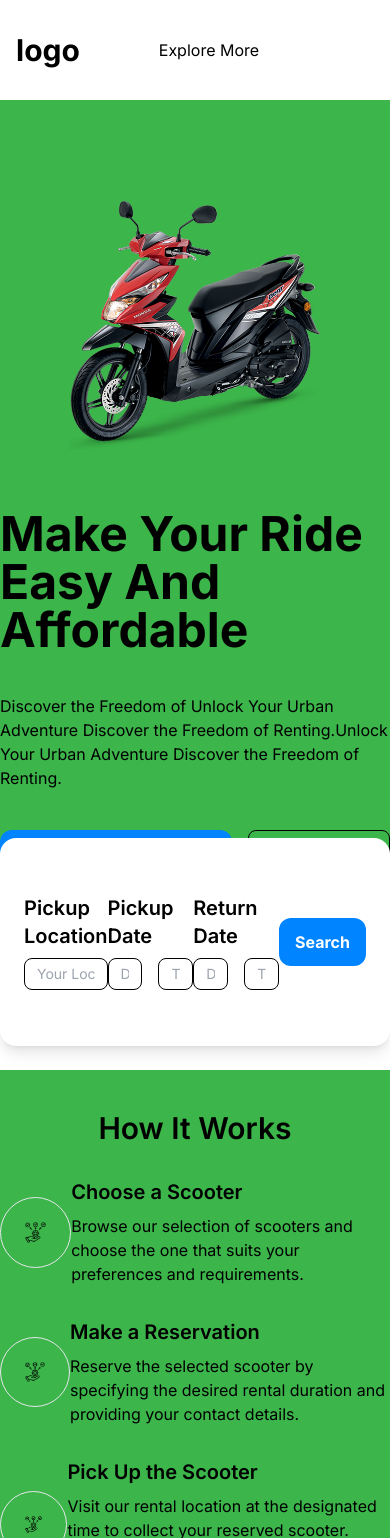
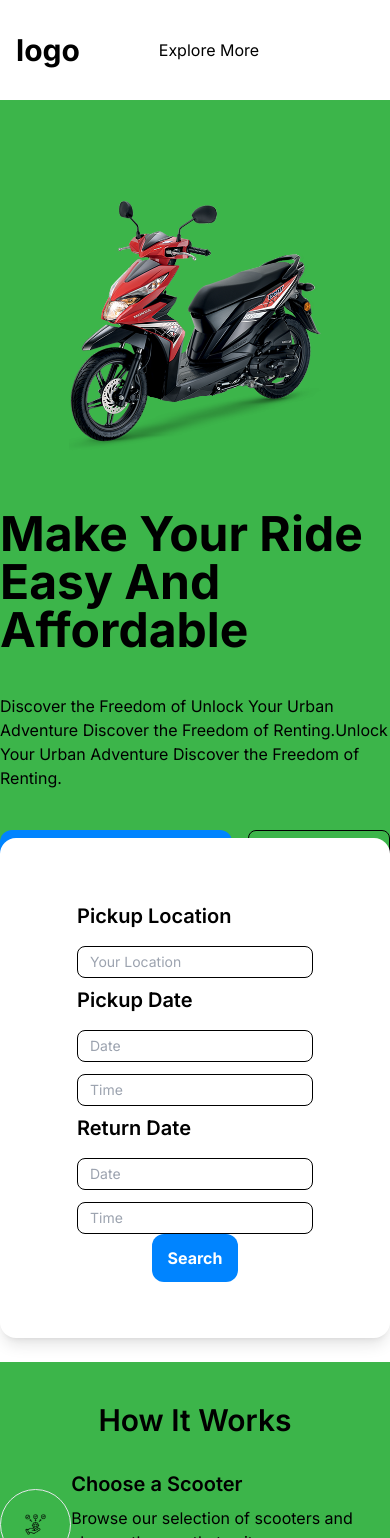
Before and after one commit to pixprocoder/rent_scooter, a Next.js app: page / in a window 390 px wide. Shown: the top 1538 px of the page. Built offline with nearby package versions, Linux system fonts and the light colour scheme.

Commit message:
card  completed

```diff
--- a/components/book/Book.tsx
+++ b/components/book/Book.tsx
@@ -5,10 +5,10 @@ const Book = () => {
   return (
     <section className="-mt-20 mb-6">
       <div className="card bg-white shadow-lg">
-        <div className="py-14 px-6 flex justify-between items-center">
+        <div className="py-14  px-6 flex flex-col lg:flex-row justify-between items-center">
           {/* Location */}
-          <div>
-            <h2 className="card-title">Pickup Location</h2>
+          <div className="">
+            <h2 className="text-xl font-semibold my-2">Pickup Location</h2>
             <div>
               <input
                 type="text"
@@ -19,9 +19,9 @@ const Book = () => {
           </div>
           {/* Pickup date */}
           <div>
-            <h2 className="card-title">Pickup Date</h2>
+            <h2 className="text-xl font-semibold my-2">Pickup Date</h2>
             <div>
-              <div className="flex gap-4">
+              <div className="flex flex-col lg:flex-row gap-1 lg:gap-4">
                 <input
                   type="text"
                   placeholder="Date "
@@ -37,9 +37,9 @@ const Book = () => {
           </div>
           {/* Return date */}
           <div>
-            <h2 className="card-title">Return Date</h2>{" "}
+            <h2 className="text-xl font-semibold my-2">Return Date</h2>{" "}
             <div>
-              <div className="flex gap-4">
+              <div className="flex flex-col lg:flex-row gap-1 lg:gap-4">
                 <input
                   type="text"
                   placeholder="Date "
```
